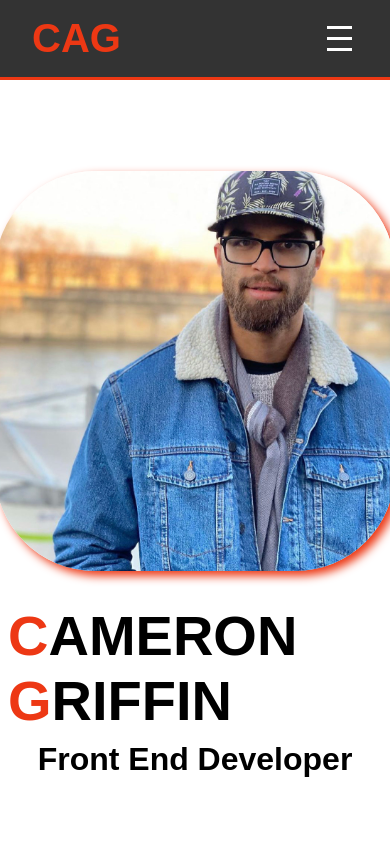
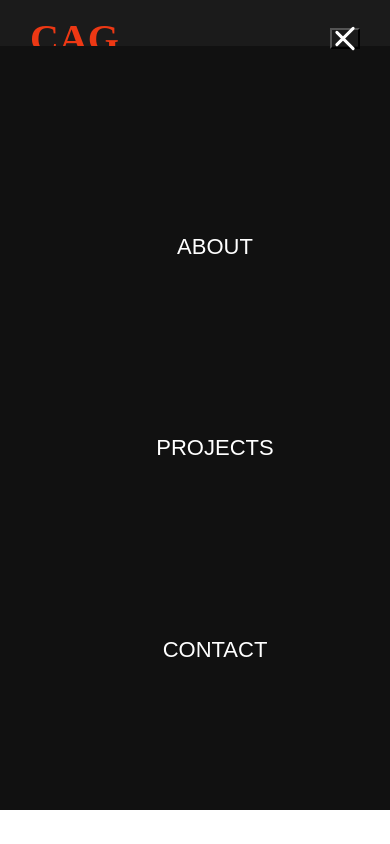
Before and after one commit to Cagriffin5/PortfolioProject, a plain HTML site: page index.html in a window 390 px wide. Both pictures are taken after a click on the button "Toggle navigation". Drawn offline with Linux system fonts and the light colour scheme; a web font is replaced by a local one.

Commit message:
Add files via upload
fixed some links and updated the navigation bar as well as some basic css changes.

```diff
--- a/index.html
+++ b/index.html
@@ -15,10 +15,10 @@
     <nav class="navbar">
         <h2 class="nav-logo"><a href="index.html">CAG</a></h2>
 
-         <button class="menu-toggle" id="mobile-menu" aria-label="Toggle navigation">
-           <span class="bar"></span>
-           <span class="bar"></span>
-           <span class="bar"></span>
+         <button class="hamburger-btn"  aria-label="Toggle navigation" aria-expanded="false">
+           <span class="line"></span>
+           <span class="line"></span>
+           <span class="line"></span>
          </button>
 
          <ul class="nav-links">
@@ -34,6 +34,6 @@
     </main>
 
 
-<script src="./script.js"></script>
+<script src="script.js"></script>
 </body>
 </html>
--- a/script.js
+++ b/script.js
@@ -0,0 +1,12 @@
+const menuBtn = document.querySelector('.hamburger-btn');
+const navLinks = document.querySelector('.nav-links');
+
+menuBtn.addEventListener('click', () => {
+  // Toggle the visual active states
+  menuBtn.classList.toggle('active');
+  navLinks.classList.toggle('open');
+
+  // Toggle accessibility state (true/false)
+  const isExpanded = menuBtn.getAttribute('aria-expanded') === 'true';
+  menuBtn.setAttribute('aria-expanded', !isExpanded);
+});
--- a/style.css
+++ b/style.css
@@ -8,83 +8,130 @@ html, body {
     display: flex;
     flex-direction: column;
 }
-/* Base Navbar Styles */
+a{
+    text-decoration: none;
+}
+/* Navbar desktop layout */
 .navbar {
+  display: flex;
+  height: 80px;
+  width: 100%;
+  background: #1b1b1b;
+  align-items: center;
+  justify-content: space-between;
+  padding: 0 50px;
   border-bottom: 3px solid #ED3814;
+}
+.nav-logo a{
+    color: #ED3814;
+    font-family: "Geo";
+    font-size: 2.5rem;
+    text-decoration: none;
+}
+.navbar .nav-links {
   display: flex;
-  justify-content: space-between;
-  align-items: center;
-  padding: 1rem 2rem;
-  background-color: #333;
-}
-.nav-logo a {
-  color: #ED3814;
-  font-family: "Geo", Arial, Helvetica, sans-serif;
-  text-decoration: none;
-  font-size: 2.5rem;
-  font-weight: bold;
+  list-style: none;
+  width: 500px;
 }
 
-.nav-links {
-  display: flex;
-  list-style: none;
-  gap: 1.5rem;
+.navbar .nav-links li {
+  margin: 0 5px;
 }
 
-.nav-links a {
-  color: white;
+.navbar .nav-links li a {
   text-decoration: none;
-  transition: color 0.3s ease;
-}
-
-.nav-links a:hover {
-  color: #ED3814; /* Green accent color */
-}
-
-/* Hide Hamburger Icon on Desktop */
-.menu-toggle {
-  display: none;
-  flex-direction: column;
-  cursor: pointer;
-  background: transparent;
-  border: none;
-}
-
-.menu-toggle .bar {
-  height: 3px;
-  width: 25px;
-  background-color: white;
-  margin: 4px 0;
+  padding: 8px 15px;
+  border-radius: 5px;
   transition: all 0.3s ease;
 }
 
-/* Responsive Breakdown (Mobile Layout) */
-@media screen and (max-width: 768px) {
-  .menu-toggle {
-    display: flex; /* Show hamburger icon */
+.navbar .nav-links li a:hover,
+.navbar .nav-links li a.active {
+  color: black;
+  background: #ED3814;
+  font-family: "Geo", Arial, Helvetica, sans-serif;
+}
+
+/* Base styling for the Button element (Hidden on desktop) */
+.hamburger-btn {
+    display: none;
+  background: none;
+  padding: 0;
+  flex-direction: column;
+  justify-content: space-between;
+  width: 30px;
+  height: 21px;
+  cursor: pointer;
+  z-index: 100;
+}
+
+/* CSS-made horizontal lines inside the button */
+.hamburger-btn .line {
+  display: block;
+  width: 100%;
+  height: 3px;
+  background-color: #fff;
+  border-radius: 2px;
+  transition: transform 0.3s ease, opacity 0.3s ease;
+}
+
+/* --- Responsive Breakpoint (Mobile Viewport) --- */
+@media (max-width: 920px) {
+  .navbar {
+    padding: 0 30px;
   }
 
-  .nav-links {
-    display: none; /* Hide links by default on mobile */
+  /* Reveal the button element on smaller screens */
+  .hamburger-btn {
+    display: flex;
+  }
+
+  /* Mobile Links Menu (Positioned off-screen by default) */
+  .navbar .nav-links {
+    position: fixed;
+    top: 30px;
+    left: -100%;
+    background: #111;
+    height: calc(100vh - 80px);
+    width: 100%;
     flex-direction: column;
+    align-items: center;
+    padding-top: 40px;
+    transition: left 0.3s ease;
+  }
+
+  .navbar .nav-links li {
+    margin: 20px 0;
     width: 100%;
-    position: absolute;
-    top: 60px; /* Adjust based on navbar height */
-    left: 0;
-    background-color: #333;
-    padding: 1rem 0;
     text-align: center;
   }
 
-  .nav-links li {
-    padding: 0.75rem 0;
+  .navbar .nav-links li a {
+    font-size: 22px;
+    display: inline-block;
   }
 
-  /* Class to trigger via JavaScript */
-  .nav-links.active {
-    display: flex;
+  /* --- TRIGGERED STATES via JAVASCRIPT --- */
+
+  /* Slide the navigation drawer in from the left */
+  .navbar .nav-links.open {
+    left: 0;
+  }
+
+  /* Morphing lines animation to create the "X" */
+  .hamburger-btn.active .line:nth-child(1) {
+    transform: translateY(9px) rotate(45deg);
+  }
+
+  .hamburger-btn.active .line:nth-child(2) {
+    opacity: 0;
+  }
+
+  .hamburger-btn.active .line:nth-child(3) {
+    transform: translateY(-9px) rotate(-45deg);
   }
 }
+
 
 .job, h2, h3, h4{
     font-family: Arial, Helvetica, sans-serif;
@@ -118,15 +165,13 @@ li{
     list-style: none;
     font-family: Arial, Helvetica, sans-serif;
 }
-a{
+ li a{
     text-decoration: none;
     color: white;
 }
-a:hover{
-    text-decoration: underline;
-}
+
 footer {
-    background-color: #333;
+    background-color: #1b1b1b;
     border-top: 3px solid #ED3814;
     display: flex;
     justify-content: space-between;
@@ -140,20 +185,16 @@ footer a {
     padding-left: 25px;
     padding-right: 25px;
     font-family: "Geo", Arial, Helvetica, sans-serif;
+    text-decoration: none;
 }
 ul li a {
     display: block;
-    color: black;
     font-family: Arial, Helvetica, sans-serif;
 }
 ul li a:hover, a:active {
     color: white;
     font-family: "Geo",sans-serif;
     font-size: 1.5rem;
-}
-a.active {
-    color: #ED3814;
-    text-decoration: underline;
 }
 h1{
     font-family: "Geo", sans-serif;
@@ -176,8 +217,8 @@ h2{
 main.about{
     display: flex;
 }
-.about h3, .about h4 {
-    color:#ED3814
+.about .education h3, .about .education h4 {
+    color: white;
 }
 main.contact{
     background-color: #ED3814;
@@ -196,12 +237,13 @@ main.contact{
 }
 .grid-item img{
     box-shadow: none;
-    width: 100%;
+    width: 400px;
     height: auto;
     border-radius: 10px;
 }
 .grid-item{
    overflow: hidden;
+   width: 400px;
 }
 figcaption{
     padding: 1rem;
@@ -219,9 +261,10 @@ section.contact{
     padding: 0;
     text-align: center;
 }
-section.contact h2 {
+section.contact h2 a {
     font-family: Arial, Helvetica, sans-serif;
     margin: 20px;
+    color: white;
 }
 section.education, section.skills, section.skillz {
     background-color: #333;
@@ -229,14 +272,12 @@ section.education, section.skills, section.skillz {
 section.skillz{
     padding-top: 2.5%;
     display: flex;
-
-
 }
 section.skills{
     padding-bottom: 0;
 }
-section.education h2, section.skills h2, section.contact h2 {
-    color: white;
+section.education h2, section.skills h2 {
+    color: #ED3814;
 }
 .skillz ul {
 width: 100%;
@@ -246,5 +287,5 @@ flex-wrap: wrap;
 .skillz li{
     list-style: circle;
     padding: 10px;
-    color: #ED3814;
+    color: white;
 }
```
Also changed, not shown: pages/about.html (+2 -2 lines), pages/contact.html (+2 -2 lines), pages/projects.html (+1 -1 lines).
